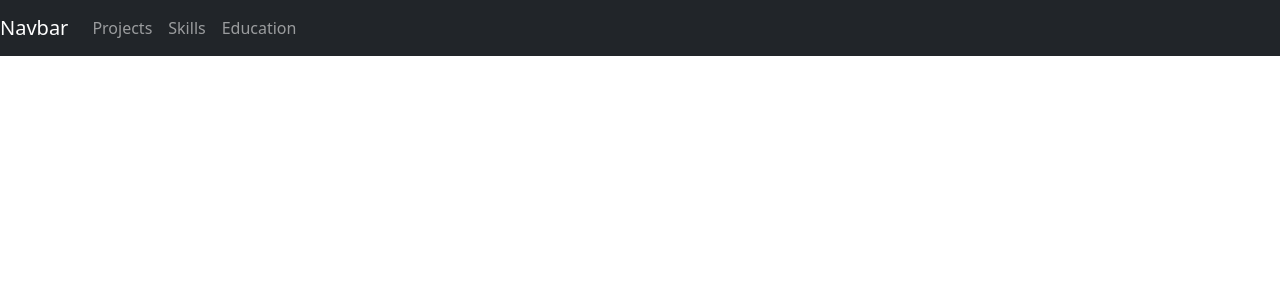
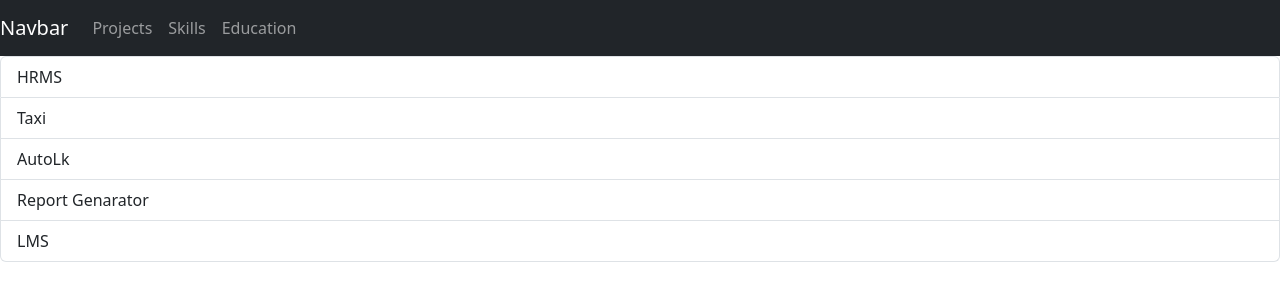
Before and after one commit to Vidunuwan/My-Portfolio, a React (Vite) app in the folder my-portfolio/: page / in a window 1280 px wide. Shown: the top 300 px of the page. Built offline with nearby package versions, Linux system fonts and the light colour scheme; the HTML template or start-up script is replaced by a standard one.

Commit message:
CHG | Add List

```diff
--- a/my-portfolio/src/App.tsx
+++ b/my-portfolio/src/App.tsx
@@ -1,7 +1,13 @@
+import List from "./components/List";
 import Navbar from "./components/Navbar";
 
 function App(){
-    return <div><Navbar/></div>;
+    return (
+      <div>
+        <Navbar />
+        <List/>
+      </div>
+    );
 }
 
 export default App;
--- /dev/null
+++ b/my-portfolio/src/components/List.tsx
@@ -0,0 +1,26 @@
+import { useState } from "react";
+
+function List() {
+  const items = ["HRMS", "Taxi", "AutoLk", "Report Genarator", "LMS"];
+  const [selectedIndex,setSelectedInex]=useState(-1);
+
+
+  return (
+    <ul className="list-group">
+      {items.map((item, index) => (
+        <li
+          onClick={()=>{setSelectedInex(index);}}
+          className={
+            selectedIndex === index
+              ? "list-group-item active"
+              : "list-group-item"
+          }
+        >
+          {item}
+        </li>
+      ))}
+    </ul>
+  );
+}
+
+export default List;
```
